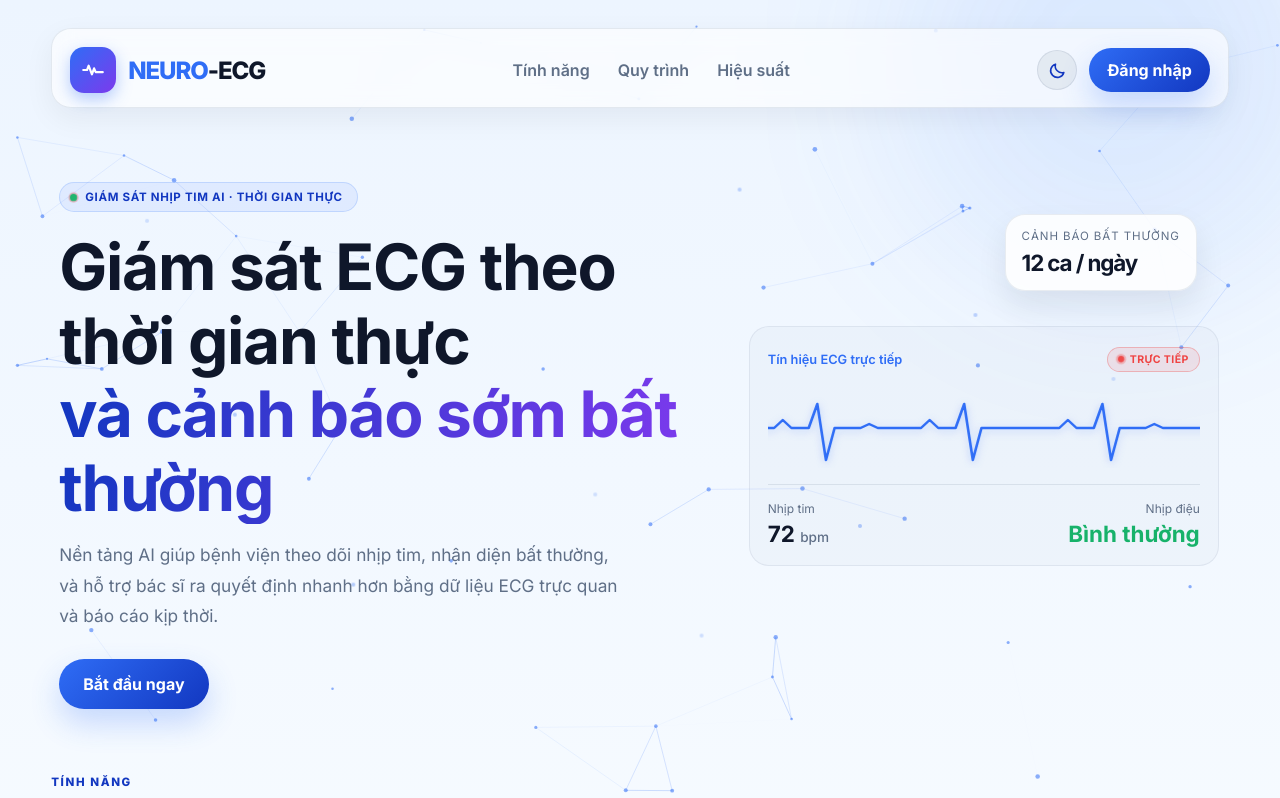
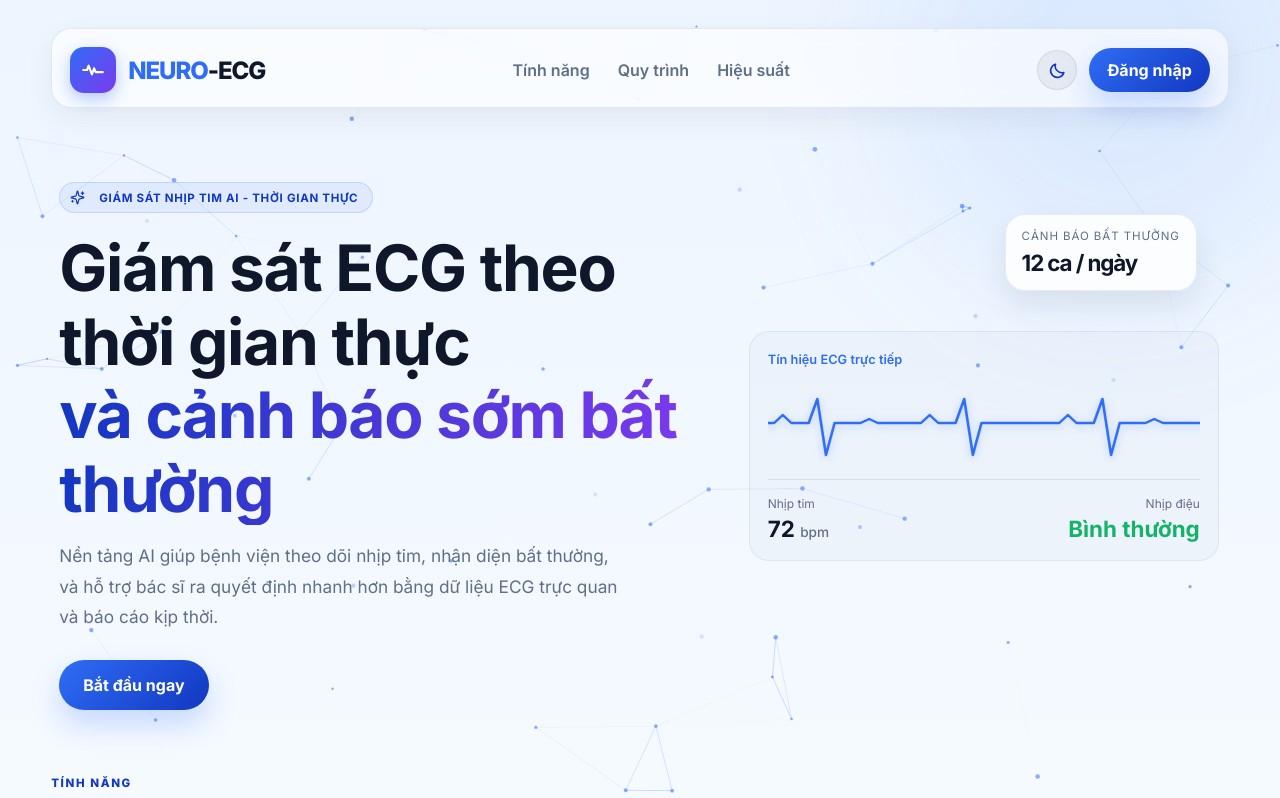
Before and after one commit to NamHaiIT2HUST/ECG-Arrhythmia-Detection, a React (Vite) app in the folder frontend/: page / in a window 1280 px wide. Shown: the top 798 px of the page. Built offline with nearby package versions, Linux system fonts and the light colour scheme; no server answers.

Commit message:
style: remove direct live badges and replace eyebrow dot with AI Sparkles icon

```diff
--- a/frontend/src/pages/LoginPage.jsx
+++ b/frontend/src/pages/LoginPage.jsx
@@ -263,10 +263,16 @@ const LoginPage = () => {
             </div>
 
             <div className="hero-copy fade-in-up" style={{ animationDelay: '0.05s' }}>
-              <div className="eyebrow">
-                <span className="eyebrow-dot" />
-                GIÁM SÁT NHỊP TIM AI · THỜI GIAN THỰC
-              </div>
+                <div className="eyebrow" style={{ display: 'inline-flex', alignItems: 'center' }}>
+                  <svg width="15" height="15" viewBox="0 0 24 24" fill="none" stroke="currentColor" strokeWidth="2" strokeLinecap="round" strokeLinejoin="round" style={{ marginRight: '6px' }}>
+                    <path d="M9.937 15.5A2 2 0 0 0 8.5 14.063l-6.135-1.582a.5.5 0 0 1 0-.962L8.5 9.936A2 2 0 0 0 9.937 8.5l1.582-6.135a.5.5 0 0 1 .963 0L14.063 8.5A2 2 0 0 0 15.5 9.937l6.135 1.581a.5.5 0 0 1 0 .964L15.5 14.063a2 2 0 0 0-1.437 1.437l-1.582 6.135a.5.5 0 0 1-.963 0z" />
+                    <path d="M20 3v4" />
+                    <path d="M22 5h-4" />
+                    <path d="M4 17v2" />
+                    <path d="M5 18H3" />
+                  </svg>
+                  GIÁM SÁT NHỊP TIM AI - THỜI GIAN THỰC
+                </div>
               <h1>
                 Giám sát ECG theo thời gian thực
                 <span> và cảnh báo sớm bất thường</span>
@@ -285,10 +291,6 @@ const LoginPage = () => {
               <div className="pulse-panel large-pulse">
                 <div className="pulse-header">
                   <span className="pulse-title">Tín hiệu ECG trực tiếp</span>
-                  <span className="live-badge">
-                    <span className="live-dot" />
-                    TRỰC TIẾP
-                  </span>
                 </div>
                 <div className="pulse-line" style={{ background: 'transparent', boxShadow: 'none', height: '80px', overflow: 'hidden' }}>
                   <svg viewBox="0 0 1000 100" preserveAspectRatio="none" className="ecg-line-svg" style={{ width: '200%', height: '100%', stroke: 'var(--primary)', filter: 'drop-shadow(0 2px 4px rgba(47,109,246,0.3))', animation: 'ecg-scroll 4s linear infinite' }}>
```
